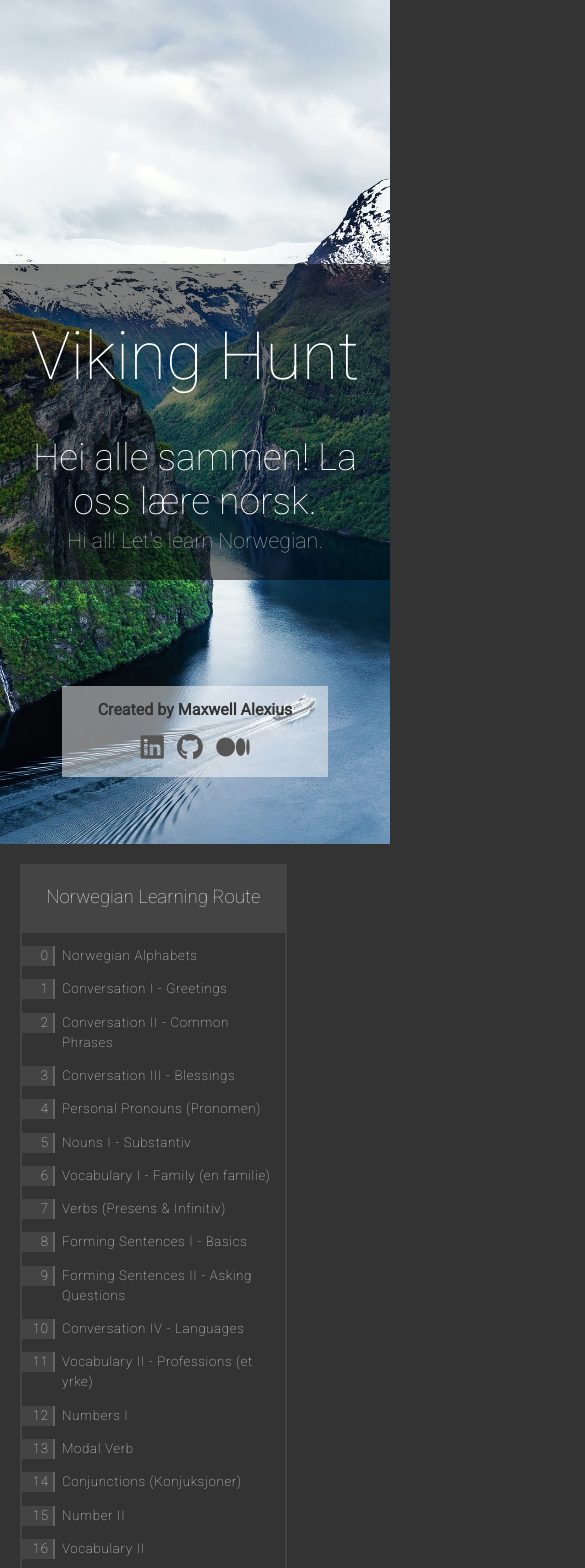
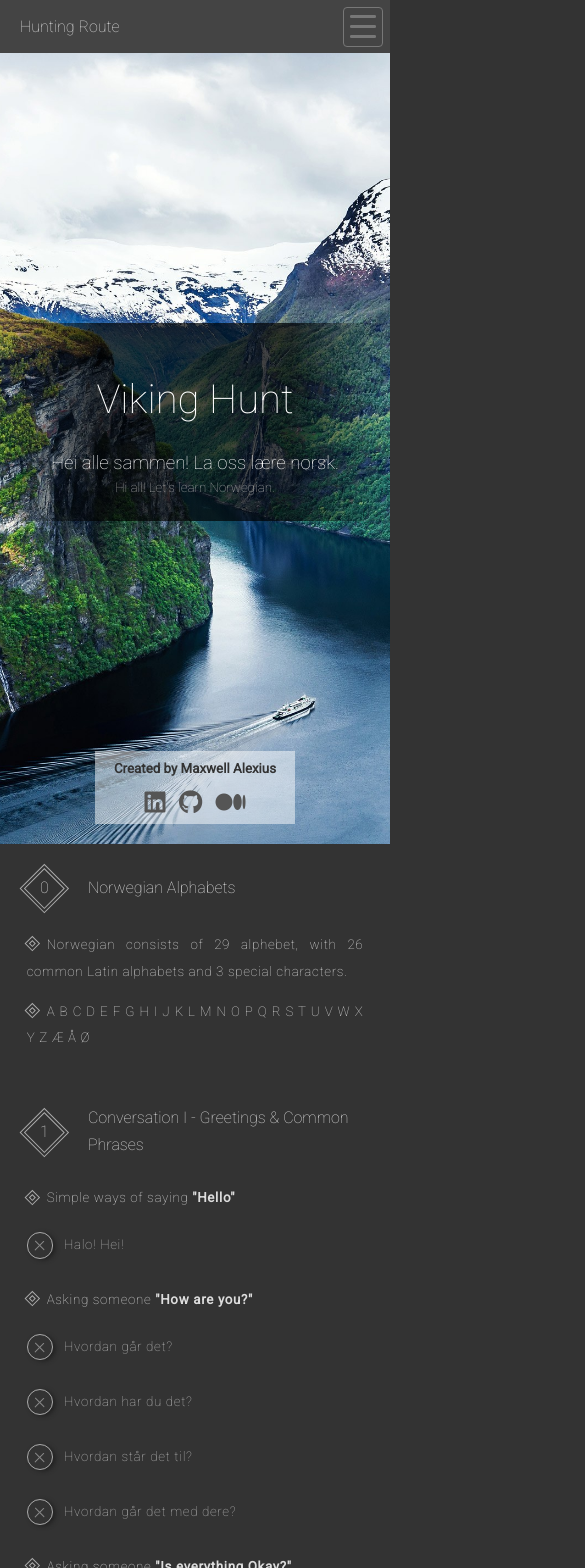
Before and after one commit to Alexius-Huang/Viking-Hunt, a React (Create React App) app: page / in a window 390 px wide. Shown: the top 1568 px of the page, 585 px wide, since content can reach past the window. Built offline with nearby package versions, Linux system fonts and the light colour scheme.

Commit message:
Add responsive design for max-width: 768px

```diff
--- a/src/App.css
+++ b/src/App.css
@@ -1,5 +1,3 @@
-div.App {}
-
 div.App > section.main-page {
   display: block;
   width: 100vw;
@@ -25,7 +23,8 @@ div.App > section.main-page > div.main-page-wrapper {
   width: 100%;
   padding: 20pt 0;
   vertical-align: middle;
-  background-color: rgba(0, 0, 0, 0.5);
+  background-image: linear-gradient(-90deg, transparent 10%, rgba(0, 0, 0, 0.7), transparent 90%);
+  user-select: none;
 }
 
 div.App > section.main-page > div.main-page-navlinks {
@@ -41,6 +40,7 @@ div.App > section.main-page > div.main-page-navlinks {
 }
 div.App > section.main-page > div.main-page-navlinks > h4 {
   margin: 0 0 10pt 0;
+  user-select: none;
 }
 div.App > section.main-page > div.main-page-navlinks > div.navlinks > a {
   color: #555;
@@ -75,3 +75,43 @@ div.App > section.main-page > div.main-page-wrapper > h3 {
   color: #aaa;
   margin: 0;
 }
+
+@media screen and (max-width: 768px) {
+  div.App > section.main-page {
+  }
+
+  div.App > section.main-page:before {
+  }
+
+  div.App > section.main-page > div.main-page-wrapper {
+    background-image: linear-gradient(-90deg, transparent, rgba(0, 0, 0, 0.7) 25%, rgba(0, 0, 0, 0.7) 75%, transparent);
+  }
+
+  div.App > section.main-page > div.main-page-navlinks {
+    bottom: 15pt;
+    width: 150pt;
+    margin-left: -75pt;
+    padding: 7.5pt 0 5pt 0;
+  }
+  div.App > section.main-page > div.main-page-navlinks > h4 {
+    font-size: 10pt;
+  }
+  div.App > section.main-page > div.main-page-navlinks > div.navlinks > a {
+    font-size: 18pt;
+  }
+  div.App > section.main-page > div.main-page-navlinks > div.navlinks > a:hover {
+  }
+  div.App > section.main-page > div.main-page-navlinks > div.navlinks > a + a {
+  }
+
+  div.App > section.main-page > div.main-page-wrapper > h1 {
+    font-size: 30pt;
+    margin: 0 0 2pt 0;
+  }
+  div.App > section.main-page > div.main-page-wrapper > h2 {
+    font-size: 14pt;
+  }
+  div.App > section.main-page > div.main-page-wrapper > h3 {
+    font-size: 10pt;
+  }
+}
--- a/src/components/Checkbox.css
+++ b/src/components/Checkbox.css
@@ -30,7 +30,7 @@ label.checkbox-input > span.checkbox-display {
   transition: .25s;
   border-radius: 50%;
   position: relative;
-  border: 3pt solid #ddd;
+  border: 3pt solid #aaa;
   border-style: double;
   box-sizing: border-box;
   box-shadow: 2pt 1pt 3pt #222;
@@ -88,3 +88,60 @@ label.checkbox-input > input[type="checkbox"]:checked ~ span.checkbox-content {
   transition: .25s;
   color: #eee;
 }
+
+@media screen and (max-width: 768px) {
+  label.checkbox-input {
+    display: block;
+    height: auto;
+    margin-left: 20pt;
+  }
+  /* label.checkbox-input + label.checkbox-input {
+    margin-top: 0pt;
+  } */
+  label.checkbox-input > span.checkbox-display {
+    width: 20pt;
+    height: 20pt;
+    border: 1pt solid #aaa;
+  }
+  label.checkbox-input:hover > span.checkbox-display {
+    background-color: #333;
+  }
+  label.checkbox-input > span.checkbox-content {
+    font-size: 10pt;
+    line-height: 20pt;
+    width: calc(100% - 30pt);
+    height: auto;
+  }
+  label.checkbox-input:hover > span.checkbox-content {
+    color: #bbb;
+  }
+  label.checkbox-input > span.checkbox-display:before,
+  label.checkbox-input > span.checkbox-display:after {
+    width: 10pt;
+    height: 1pt;
+    background-color: #888;
+    left: 4pt;
+    top: 9pt;
+  }
+  label.checkbox-input > span.checkbox-display:before {
+  }
+  label.checkbox-input > span.checkbox-display:after {
+  }
+  label.checkbox-input > input[type="checkbox"]:checked + span.checkbox-display {
+  }
+  label.checkbox-input > input[type="checkbox"]:checked + span.checkbox-display:before,
+  label.checkbox-input > input[type="checkbox"]:checked + span.checkbox-display:after {
+  }
+  label.checkbox-input > input[type="checkbox"]:checked + span.checkbox-display:before {
+    top: 12pt;
+    width: 6pt;
+  }
+  label.checkbox-input > input[type="checkbox"]:checked + span.checkbox-display:after {
+    top: 9pt;
+    left: 5pt;
+    width: 12pt;
+  }
+
+  label.checkbox-input > input[type="checkbox"]:checked ~ span.checkbox-content {
+  }
+}
--- a/src/components/Table.css
+++ b/src/components/Table.css
@@ -12,7 +12,7 @@ div.Table > div.TableCaption {
 
 div.Table > div.TableWrapper {
   display: inline-block;
-  max-width: 700pt;
+  max-width: 600pt;
   white-space: nowrap;
   overflow-x: auto;
   overflow-y: hidden;
@@ -23,6 +23,7 @@ div.Table > div.TableWrapper {
 
 div.Table > div.TableWrapper > div.TableRow {
   transition: .25s;
+  overflow-x: auto;
 }
 div.Table > div.TableWrapper > div.TableRow:nth-child(2n) {
   background-color: #444;
@@ -55,3 +56,43 @@ div.Table > div.TableWrapper > div.TableRow > div.TableCell {
   height: 30pt;
   line-height: 30pt;
 }
+
+@media screen and (max-width: 768px) {
+  div.Table {
+    width: 100vw;
+  }
+
+  div.Table > div.TableCaption {
+  }
+
+  div.Table > div.TableWrapper {
+    width: calc(100% - 20pt);
+    border: 1pt solid #777;
+  }
+
+  div.Table > div.TableWrapper > div.TableRow {
+    width: auto;
+    overflow-x: auto;
+  }
+  div.Table > div.TableWrapper > div.TableRow:hover:nth-child(2n) {
+    background-color: #444;
+  }
+  div.Table > div.TableWrapper > div.TableRow:hover {
+    background-color: #333;
+  }
+  div.Table > div.TableWrapper > div.TableRow:first-child {
+  }
+
+  div.Table > div.TableWrapper > div.TableRow > div.TableHeader,
+  div.Table > div.TableWrapper > div.TableRow > div.TableCell {
+    font-size: 8pt;
+    width: 40%;
+    display: inline-block;
+  }
+
+  div.Table > div.TableWrapper > div.TableRow > div.TableHeader {
+  }
+
+  div.Table > div.TableWrapper > div.TableRow > div.TableCell {
+  }
+}
--- a/src/containers/Aside.css
+++ b/src/containers/Aside.css
@@ -20,7 +20,7 @@ aside:after {
   content: '';
   display: inline-block;
   position: absolute;
-  border: 3pt double #aaa;
+  border: 3pt double #666;
   transform: rotate(45deg);
 }
 
@@ -56,7 +56,7 @@ aside > div.aside-content {
   height: calc(100vh - 90pt);
   overflow-y: auto;
   box-sizing: border-box;
-  border: 2pt solid #444;
+  border: 3pt double #444;
 }
 
 aside > div.aside-content > a {
@@ -88,3 +88,116 @@ aside > div.aside-content > a:hover {
   background-color: #444;
   transition: .25s;
 }
+
+@media screen and (max-width: 768px) {
+  aside {
+    font-size: 0;
+    position: fixed;
+    display: block;
+    top: 0;
+    left: 0;
+    padding: 0;
+    width: 100vw;
+    background-color: #333;
+    z-index: 5;
+  }
+
+  aside:before,
+  aside:after {
+    display: none;
+  }
+
+  aside:before {
+  }
+
+  aside:after {
+  }
+
+  aside > h5 {
+    position: relative;
+    pointer-events: visible;
+    height: 40pt;
+    line-height: 40pt;
+    font-size: 12pt;
+    text-align: left;
+    padding-left: 15pt;
+  }
+
+  aside > h5 > span.toggler {
+    position: absolute;
+    right: 5pt;
+    top: 5pt;
+    box-sizing: border-box;
+    display: inline-block;
+    width: 30pt;
+    height: 30pt;
+    vertical-align: middle;
+    border: 1pt solid #777;
+    border-radius: 3pt;
+  }
+
+  aside > h5 > span.toggler > span {
+    position: absolute;
+    width: 20pt;
+    height: 2pt;
+    border-radius: 1pt;
+    left: 4pt;
+    background-color: #777;
+    transition: .25s;
+  }
+  aside.mobile-show-aside > h5 > span.toggler > span {
+    transition: .25s;
+  }
+  aside > h5 > span.toggler > span:nth-child(1) {
+    top: 5.5pt;
+  }
+  aside > h5 > span.toggler > span:nth-child(2) {
+    top: 13pt;
+  }
+  aside > h5 > span.toggler > span:nth-child(3) {
+    top: 20.5pt;
+  }
+
+  aside.mobile-show-aside > h5 > span.toggler > span:nth-child(1) {
+    transform-origin: left top;
+    transform: rotate(45deg);
+    width: 28pt;
+    /* left: 24pt; */
+    top: 4pt;
+    left: 5pt;
+  }
+  aside.mobile-show-aside > h5 > span.toggler > span:nth-child(2) {
+    opacity: 0;
+  }
+  aside.mobile-show-aside > h5 > span.toggler > span:nth-child(3) {
+    top: 20.5pt;
+    width: 28pt;
+    transform-origin: left bottom;
+    transform: rotate(-45deg);
+    top: 23pt;
+  }
+
+  aside > div.aside-content {
+    padding-top: 0;
+    height: 0;
+    border: none;
+    transition: .25s;
+  }
+  aside.mobile-show-aside > div.aside-content {
+    padding-top: 5pt;
+    height: calc(100vh - 100pt);
+    transition: .25s;
+    border-bottom: 3pt double #aaa;
+  }
+
+  aside > div.aside-content > a {
+  }
+  aside > div.aside-content > a:before {
+  }
+
+  aside > div.aside-content > a:hover,
+  aside > div.aside-content > a:focus,
+  aside > div.aside-content > a:active {
+    background-color: #333;
+  }
+}
--- a/src/containers/Aside.jsx
+++ b/src/containers/Aside.jsx
@@ -4,7 +4,9 @@ import './Aside.css';
 class Aside extends Component {
   constructor(props) {
     super(props);
+    this.state = { showAside: false };
     this.handleClick = this.handleClick.bind(this);
+    this.handleToggleAside = this.handleToggleAside.bind(this);
   }
 
   handleClick(id) {
@@ -14,11 +16,27 @@ class Aside extends Component {
     });
   }
 
+  handleToggleAside() {
+    this.setState({ showAside: !this.state.showAside });
+  }
+
   render() {
     const { content } = this.props;
+    const { showAside } = this.state;
+
     return (
-      <aside className="Aside" ref={(c) => { this.wrapper = c; }}>
-        <h5>Norwegian Learning Route</h5>
+      <aside
+        className={`Aside ${showAside ? 'mobile-show-aside' : ''}`}
+        ref={(c) => { this.wrapper = c; }}
+      >
+        <h5>
+          Hunting Route
+          <span className="toggler" onClick={this.handleToggleAside}>
+            <span />
+            <span />
+            <span />
+          </span>
+        </h5>
 
         <div className="aside-content">
           {
@@ -27,7 +45,8 @@ class Aside extends Component {
                 key={i}
                 onClick={(e) => {
                   e.preventDefault();
-                  this.handleClick(`#section-${i + 1}`)
+                  this.handleClick(`#section-${i + 1}`);
+                  if (showAside) { this.setState({ showAside: false }); }
                 }}
               >
                 {item}
--- a/src/containers/Grammer.Section.css
+++ b/src/containers/Grammer.Section.css
@@ -208,3 +208,97 @@ section.grammer-section.completed > div.label-header > h2.caption > button.compl
   background-color: #66BB6A;
   color: #ddd;
 }
+
+@media screen and (max-width: 768px) {
+  section.grammer-section {
+    width: 100vw;
+  }
+
+  section.grammer-section + section.grammer-section {
+  }
+
+  section.grammer-section > article {
+    padding-left: 0;
+  }
+  section.grammer-section > article:before {
+    display: none;
+  }
+  section.grammer-section > article > p {
+    width: 100vw;
+    padding: 0 20pt;
+    font-size: 10pt;
+  }
+  section.grammer-section > article > p:hover {
+    background-color: #333;
+  }
+  section.grammer-section > article > p + :not(p) {
+    margin-top: 15pt;
+  }
+
+  section.grammer-section.hide > article {
+  }
+  section.grammer-section.hide + section.grammer-section {
+  }
+
+  div.label-header {
+    padding: 10pt 20pt;
+  }
+
+  div.label-header > span.label-number {
+    width: 20pt;
+    height: 20pt;
+  }
+  div.label-header:hover > span.label-number {
+    background-color: #333;
+    color: #ddd;
+    border-color: #aaa;
+  }
+
+  div.label-header > span.label-number:before {
+    width: 20pt;
+    height: 20pt;
+    font-size: 12pt;
+    line-height: 20pt;
+  }
+
+  div.label-header > h2.caption {
+    font-size: 12pt;
+    line-height: 20pt;
+    display: inline-block;
+    width: calc(100% - 50pt);
+  }
+
+  div.label-header > h2.caption:before {
+    display: none;
+  }
+
+  div.label-header > h2.caption > button.complete-btn {
+    /* Find alternative way */
+    display: none;
+  }
+  div.label-header > h2.caption > button.complete-btn:hover {
+  }
+  div.label-header > h2.caption > button.complete-btn:before,
+  div.label-header > h2.caption > button.complete-btn:after {
+  }
+  div.label-header > h2.caption > button.complete-btn:hover:before,
+  div.label-header > h2.caption > button.complete-btn:hover:after {
+  }
+
+  div.label-header > h2.caption > button.complete-btn:before {
+  }
+  div.label-header > h2.caption > button.complete-btn:after {
+  }
+  div.label-header:hover > h2.caption > button.complete-btn {
+  }
+
+  section.grammer-section.completed > div.label-header > span.label-number,
+  section.grammer-section.completed > div.label-header:hover > span.label-number {
+  }
+
+  section.grammer-section.completed > div.label-header > h2.caption {
+  }
+
+  section.grammer-section.completed > div.label-header > h2.caption > button.complete-btn {
+  }
+}
--- a/src/containers/Main.css
+++ b/src/containers/Main.css
@@ -6,3 +6,8 @@ main {
   text-align: left;
   position: relative;
 }
+@media screen and (max-width: 768px) {
+  main {
+    padding: 10pt 0 0 0;
+  }
+}
```
